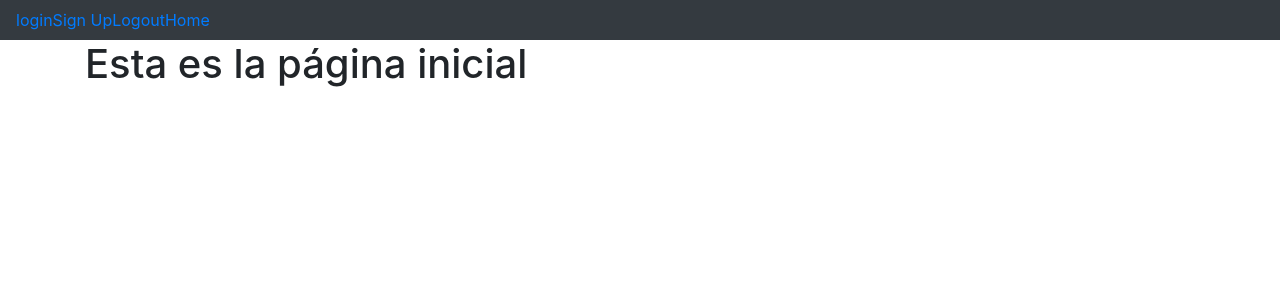
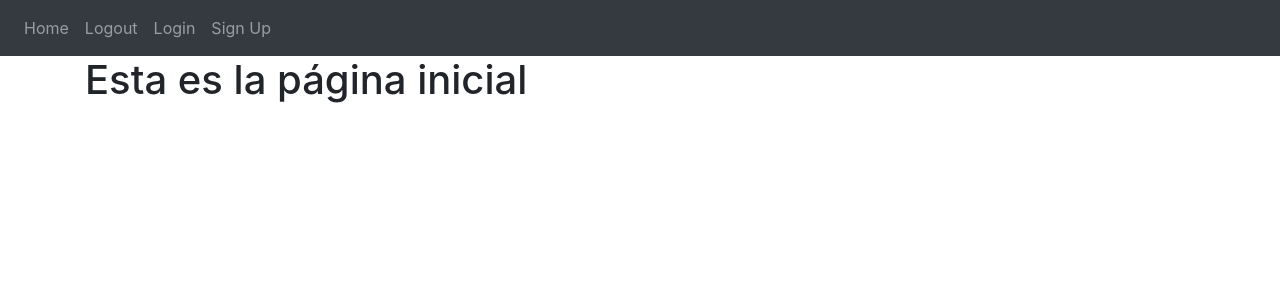
Before and after one commit to Ren991/CursoPY, a Flask app: page / in a window 1280 px wide. Shown: the top 300 px of the page. Run offline with Flask 3, Linux system fonts and the light colour scheme; some libraries are stand-ins or nearby versions.

Commit message:
Fix navbar

```diff
--- a/FlaskWebApp/website/templates/base.html
+++ b/FlaskWebApp/website/templates/base.html
@@ -19,18 +19,23 @@
 <body>
 
     <nav class="navbar navbar-expand-lg navbar-dark bg-dark">
-        <button class="navbar-toggler" type="button" data-toggle="collapse" data-target="#navbar">
-           <span class="navbar-toggler-icon"></span>
+        <button
+          class="navbar-toggler"
+          type="button"
+          data-toggle="collapse"
+          data-target="#navbar"
+        >
+          <span class="navbar-toggler-icon"></span>
         </button>
         <div class="collapse navbar-collapse" id="navbar">
-            <div class="navbar-nav">
-                <a class="nav-item nav-ling" id="login" href="/login">login</a>
-                <a class="nav-item nav-ling" id="signUp" href="/sign-up">Sign Up</a>
-                <a class="nav-item nav-ling" id="logout" href="/login">Logout</a>
-                <a class="nav-item nav-ling" id="home" href="/">Home</a>
-            </div>
+          <div class="navbar-nav">
+            <a class="nav-item nav-link" id="home" href="/">Home</a>
+            <a class="nav-item nav-link" id="logout" href="/logout">Logout</a>
+            <a class="nav-item nav-link" id="login" href="/login">Login</a>
+            <a class="nav-item nav-link" id="signUp" href="/sign-up">Sign Up</a>
+          </div>
         </div>
-    </nav>
+      </nav>
     {% with messages = get_flashed_messages(with_categories=true) %} {% if
         messages %} {% for category, message in messages %} {% if category ==
         'error' %}
```
